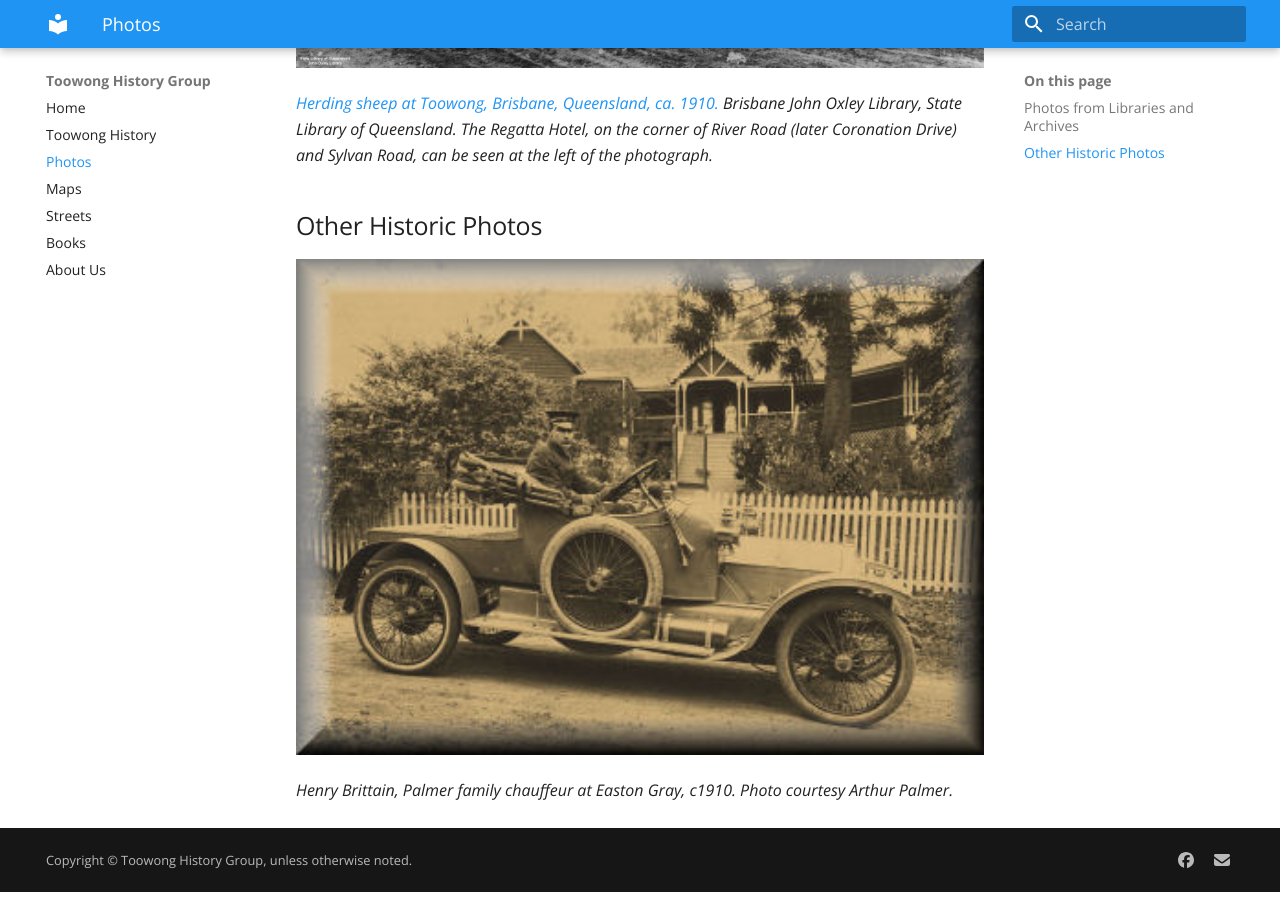
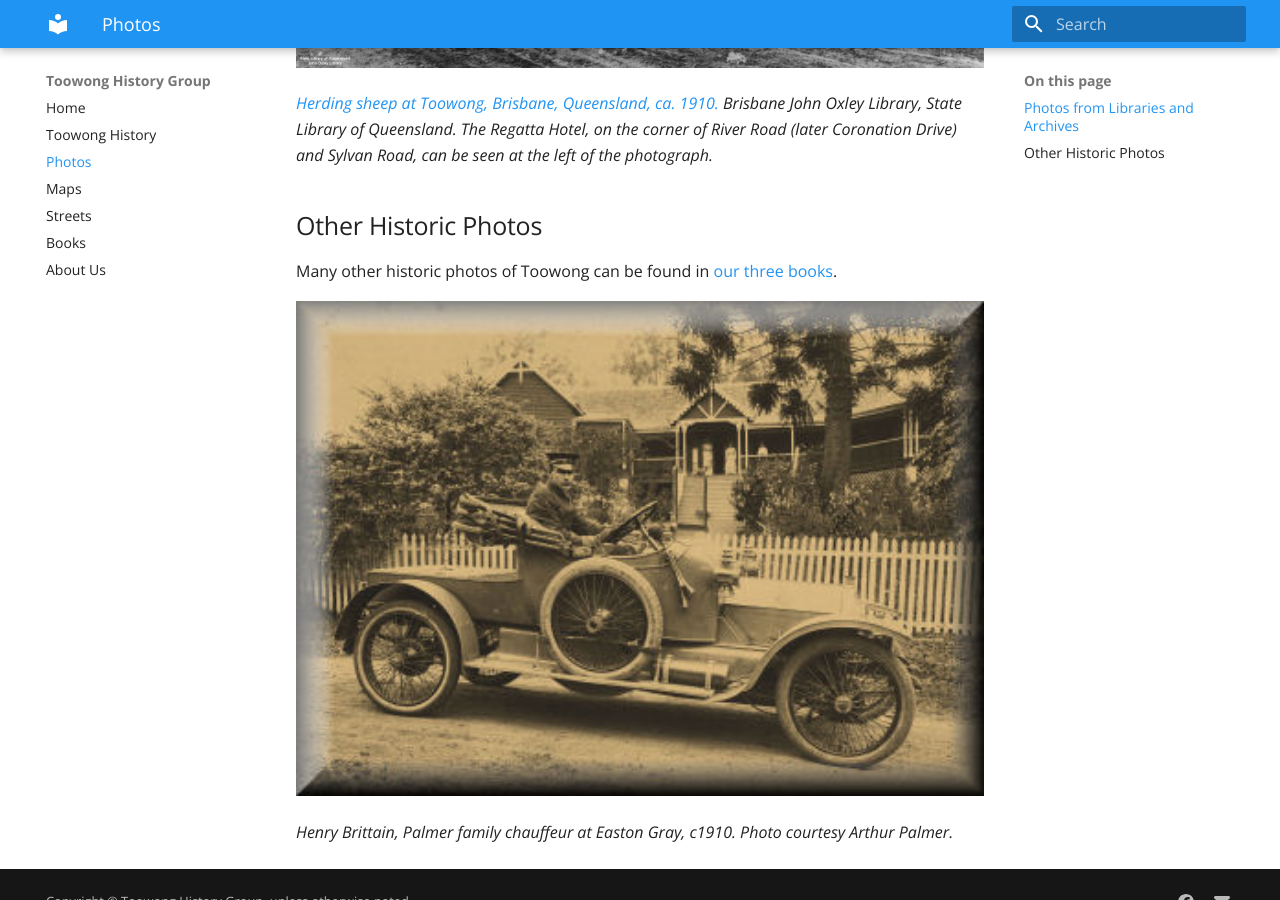
Before and after one commit to earth2gonzo/earth2gonzo.github.io, an MkDocs documentation site: the page built from docs/photos.md, in a window 1280 px wide and 900 px high, scrolled down 1538 px. Built offline with MkDocs 1.6.1 and Material for MkDocs 9.7.7, drawn with Linux system fonts in a browser that asks for light colours.

Commit message:
Update photos.md

```diff
--- a/docs/photos.md
+++ b/docs/photos.md
@@ -23,6 +23,8 @@ There are lots of historic photos of Toowong online:
 
 ## Other Historic Photos
 
+Many other historic photos of Toowong can be found in [our three books](books.md).
+
 ![car](assets/photos/car.jpg){ width=100% }
 
 *Henry Brittain, Palmer family chauffeur at Easton Gray, c1910. Photo courtesy Arthur Palmer.*
```
